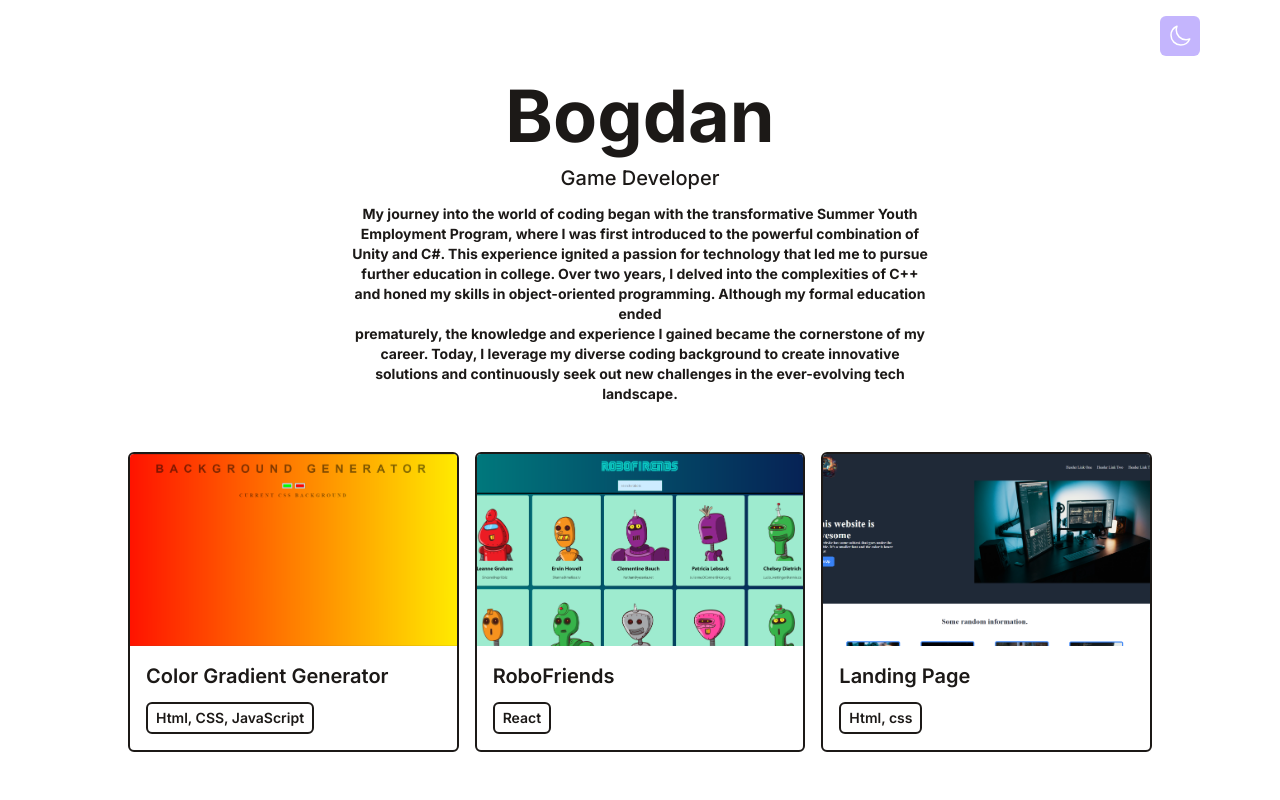
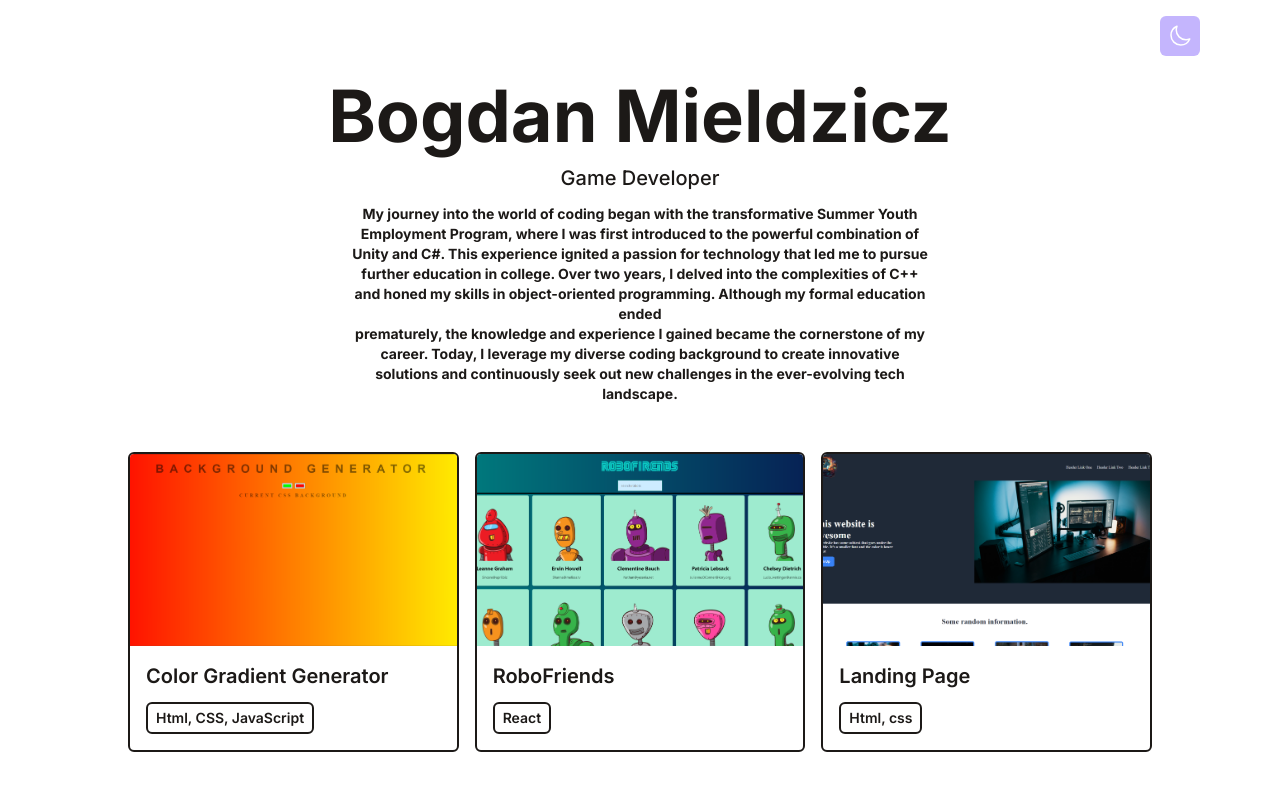
Before and after one commit to Bodzik1/Minimal-Portfolio, a React (Vite) app: page / in a window 1280 px wide. Shown: the top 800 px of the page. Built offline with nearby package versions, Linux system fonts and the light colour scheme.

Commit message:
Added Full Name

```diff
--- a/src/components/Intro.jsx
+++ b/src/components/Intro.jsx
@@ -4,7 +4,7 @@ function Intro() {
 	return (
 		<div className="flex items-center justify-center flex-col text-center pt-20 pb-6">
 			<h1 className="text-4xl md:text-7xl dark:text-white mb-1 md:mb-3 font-bold">
-				Bogdan
+				Bogdan Mieldzicz
 			</h1>
 			<p className="text-base md:text-xl mb-3 font-medium">Game Developer</p>
 			<p className="text-sm max-w-xl mb-6 font-bold">
```
